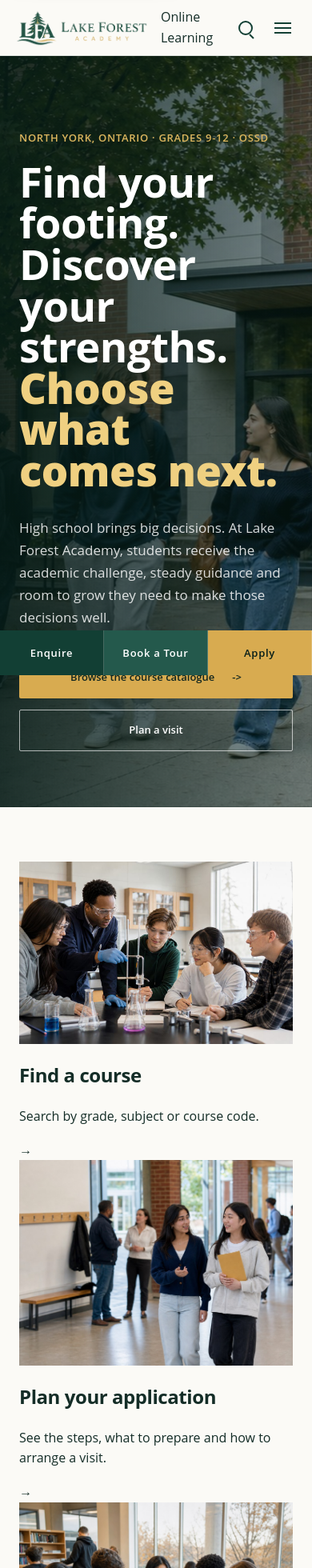
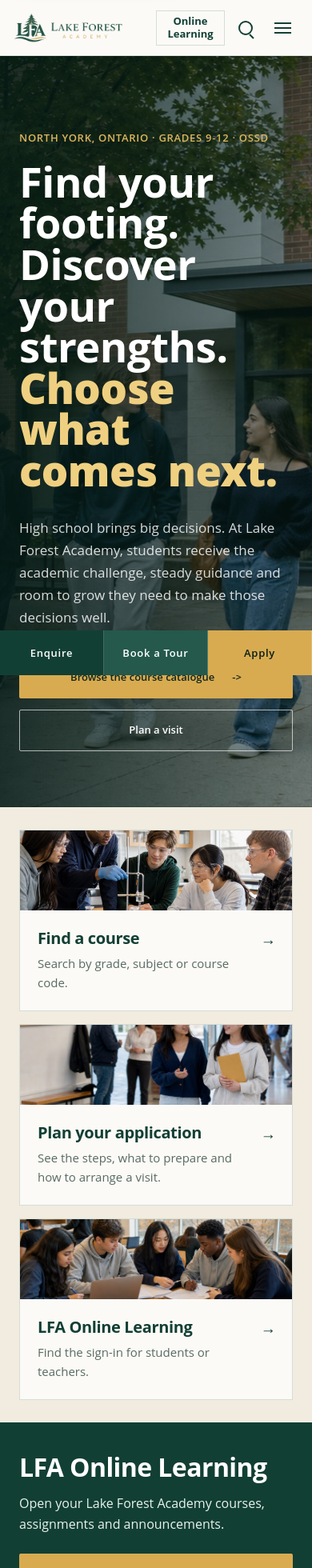
Before and after one commit to DanteJiao4ever/lake-forest-academy-demo, a React (Vite) app: page / in a window 390 px wide. Shown: the top 1960 px of the page at 80% size. Built offline with nearby package versions, Linux system fonts and the light colour scheme; a small style sheet from the web is missing.

Commit message:
Style the mobile LFA website updates

```diff
--- a/src/styles.css
+++ b/src/styles.css
@@ -380,6 +380,8 @@ footer { background: #041713; color: white; padding: 60px clamp(24px, 8vw, 128px
 .page-next h2 { max-width: 15ch; margin: 0; font-size: clamp(42px, 4.8vw, 66px); line-height: 1.03; }
 .page-next p:not(.eyebrow) { max-width: 61ch; color: rgba(255,255,255,.7); }
 .page-next-actions { display: grid; gap: 12px; align-content: end; }
+.admissions-next { scroll-margin-top: 66px; }
+.admissions-email { min-width: 0; overflow-wrap: anywhere; text-align: center; text-transform: none; }
 .light-link { width: max-content; color: white; border-color: var(--gold); }
 
 .course-catalogue-hero .inner-hero-media img { object-position: center; }
@@ -798,3 +800,66 @@ h3, .menu-group h3, .menu-actions button, .search-results strong,
   html { scroll-behavior: auto; }
   *, *:before, *:after { transition: none !important; animation: none !important; }
 }
+
+.family-paths {
+  display: grid;
+  grid-template-columns: repeat(3, minmax(0, 1fr));
+  gap: clamp(16px, 2.5vw, 32px);
+  padding-block: clamp(28px, 4vw, 58px);
+  background: var(--cream);
+}
+.family-paths a {
+  display: grid;
+  align-content: start;
+  background: var(--paper);
+  border: 1px solid var(--line);
+}
+.family-paths a:hover { border-color: var(--forest); }
+.family-paths img { width: 100%; aspect-ratio: 2.55; object-fit: cover; }
+.family-paths a > div { position: relative; padding: 22px 48px 23px 22px; }
+.family-paths h2 { color: var(--forest); font-size: 1.25rem; font-weight: 700; line-height: 1.25; margin: 0 0 7px; }
+.family-paths p { color: var(--muted); margin: 0; font-size: .9375rem; }
+.family-paths span { position: absolute; top: 21px; right: 20px; color: var(--forest); font-size: 1.2rem; }
+.course-finder { padding: clamp(22px, 4vw, 46px); background: var(--paper); border-top: 3px solid var(--forest); margin-bottom: 42px; }
+.course-finder h2 { margin: 0 0 20px; font-size: clamp(1.65rem, 3vw, 2.5rem); }
+.course-finder-fields { display: grid; grid-template-columns: 2fr 1fr 1.3fr; gap: 16px; }
+.course-finder-fields label { display: grid; gap: 7px; color: var(--forest); font-weight: 700; min-width: 0; }
+.course-finder-fields input, .course-finder-fields select {
+  min-width: 0; width: 100%; min-height: 48px; padding: 8px 12px; color: var(--ink);
+  border: 1px solid #85968e; background: white; border-radius: 2px; font-weight: 400;
+}
+.course-finder-summary { display: flex; align-items: baseline; justify-content: space-between; flex-wrap: wrap; gap: 8px 16px; margin-top: 14px; }
+.course-finder-summary p, .course-finder-empty { color: var(--muted); margin: 0; }
+.course-finder-summary button { padding: 4px 0; border: 0; border-bottom: 1px solid var(--gold); background: transparent; cursor: pointer; }
+.course-finder-summary button:disabled { visibility: hidden; }
+.course-finder-empty { margin-top: 8px; }
+@media (max-width: 740px) {
+  .family-paths, .course-finder-fields { grid-template-columns: 1fr; }
+  .family-paths img { aspect-ratio: 3.4; }
+}
+
+.course-catalogue.is-filtered .course-area { padding-top: clamp(24px, 4vw, 46px); }
+.course-catalogue.is-filtered .course-area + .course-area { margin-top: 44px; }
+
+.header-learning {
+  align-self: center; display: inline-flex; align-items: center; justify-content: center;
+  min-height: 44px; margin-right: 8px; padding: 4px 10px; border: 1px solid var(--line);
+  color: var(--forest); font-size: var(--text-label); font-weight: 700; text-align: center;
+}
+.header-learning:hover { background: var(--cream); border-color: var(--forest); }
+.online-learning {
+  display: grid; grid-template-columns: minmax(0, 1fr) auto; align-items: center;
+  gap: 24px; padding-block: clamp(30px, 4vw, 64px); color: white; background: var(--forest);
+}
+.online-learning h2 { margin: 0 0 8px; color: white; font-size: var(--text-h2); }
+.online-learning p { margin: 0; color: #e8f3ed; }
+.online-learning-actions { display: flex; flex-wrap: wrap; gap: 12px; }
+.online-learning-actions .button { margin: 0; }
+@media (max-width: 740px) {
+  .online-learning { grid-template-columns: minmax(0, 1fr); }
+}
+@media (max-width: 640px) {
+  .site-header .nav-links { display: none; }
+  .header-learning { max-width: 86px; padding-inline: 6px; margin-right: 0; line-height: 1.2; }
+  .site-header .brand-logo { width: clamp(110px, 36vw, 174px); }
+}
```
